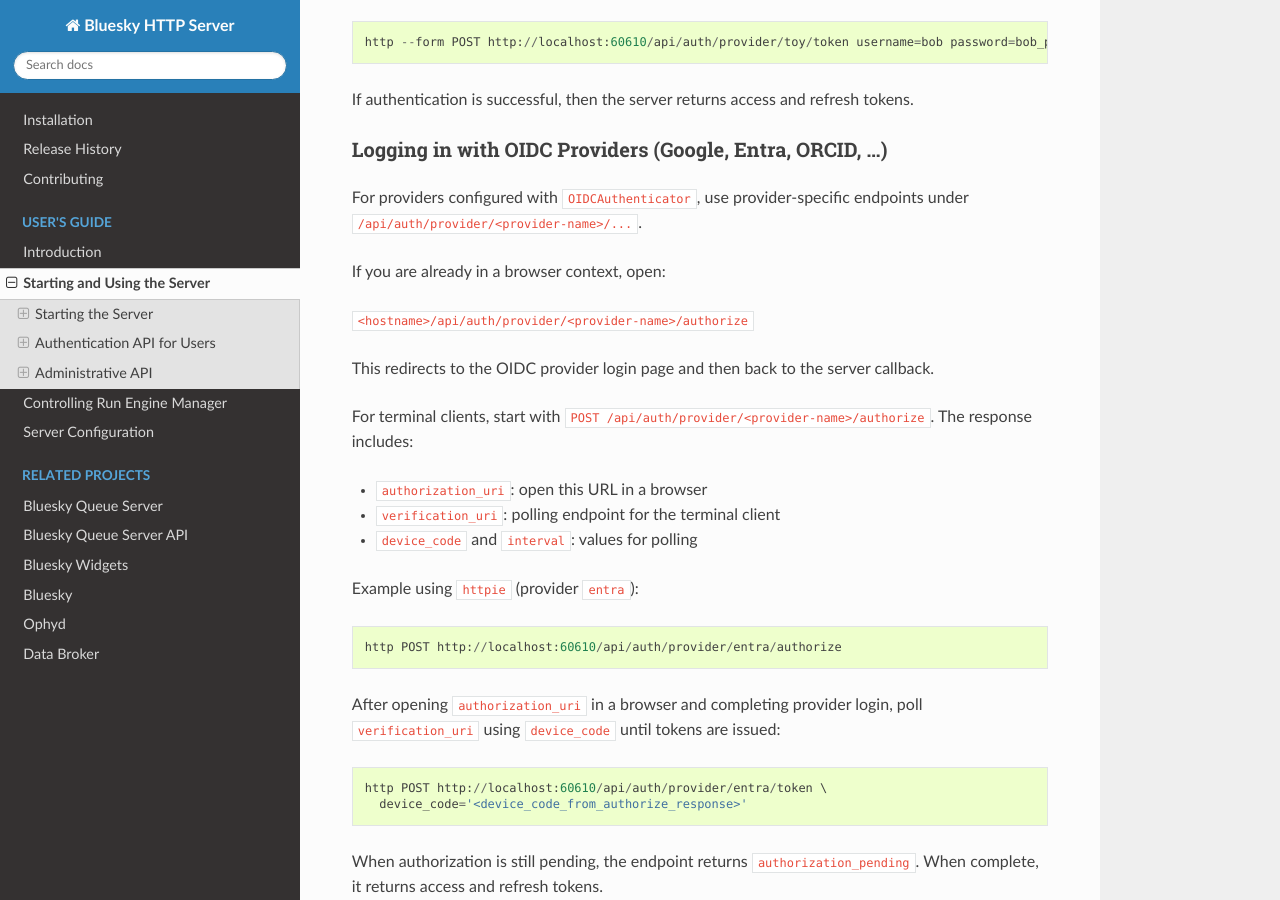
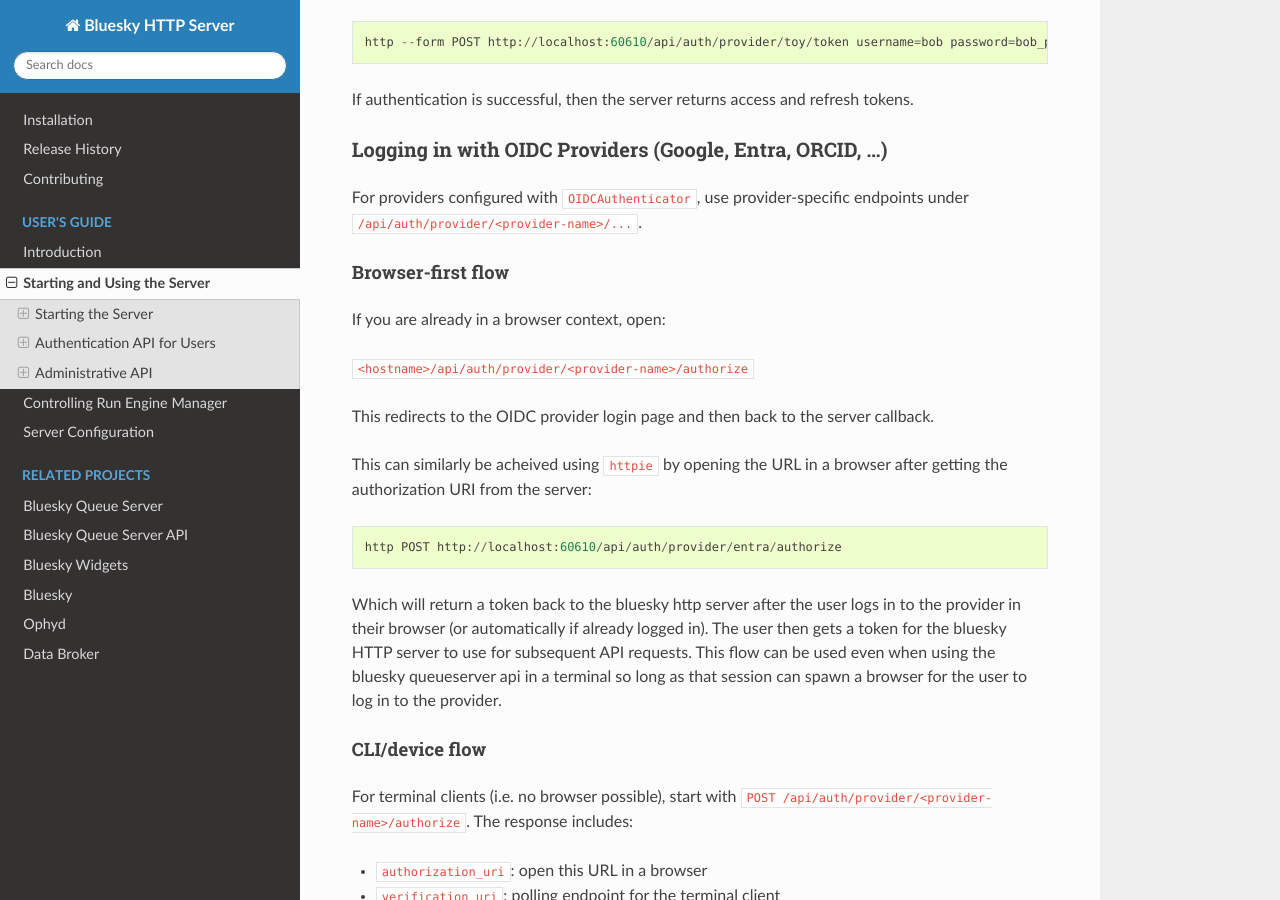
Before and after one commit to bluesky/bluesky-httpserver, a Sphinx documentation site: the page built from docs/source/usage.rst, in a window 1280 px wide and 900 px high, scrolled down 3279 px. Built offline with Sphinx 7.4.7 and the Read the Docs theme 3.1.0, drawn with Linux system fonts in a browser that asks for light colours.

Commit message:
fixing documentation issues
This addresses documentation problems, the levels were incorrect as I
did not understand what the next level should have been in the docs.

I've also updated the usage documentation a little to be more useful.

```diff
--- a/docs/source/usage.rst
+++ b/docs/source/usage.rst
@@ -161,7 +161,7 @@ For providers configured with ``OIDCAuthenticator``, use provider-specific endpo
 under ``/api/auth/provider/<provider-name>/...``.
 
 Browser-first flow
-~~~~~~~~~~~~~~~~~
+******************
 
 If you are already in a browser context, open:
 
@@ -169,10 +169,22 @@ If you are already in a browser context, open:
 
 This redirects to the OIDC provider login page and then back to the server callback.
 
+This can similarly be acheived using ``httpie`` by opening the URL in a browser after getting
+the authorization URI from the server::
+
+  http POST http://localhost:60610/api/auth/provider/entra/authorize
+
+Which will return a token back to the bluesky http server after the user logs in to the provider
+in their browser (or automatically if already logged in). The user then gets a token
+for the bluesky HTTP server to use for subsequent API requests. This flow can be used
+even when using the bluesky queueserver api in a terminal so long as that session can
+spawn a browser for the user to log in to the provider.
+
 CLI/device flow
-~~~~~~~~~~~~~~~
+***************
 
-For terminal clients, start with ``POST /api/auth/provider/<provider-name>/authorize``.
+For terminal clients (i.e. no browser possible), start with
+``POST /api/auth/provider/<provider-name>/authorize``.
 The response includes:
 
 - ``authorization_uri``: open this URL in a browser
```
